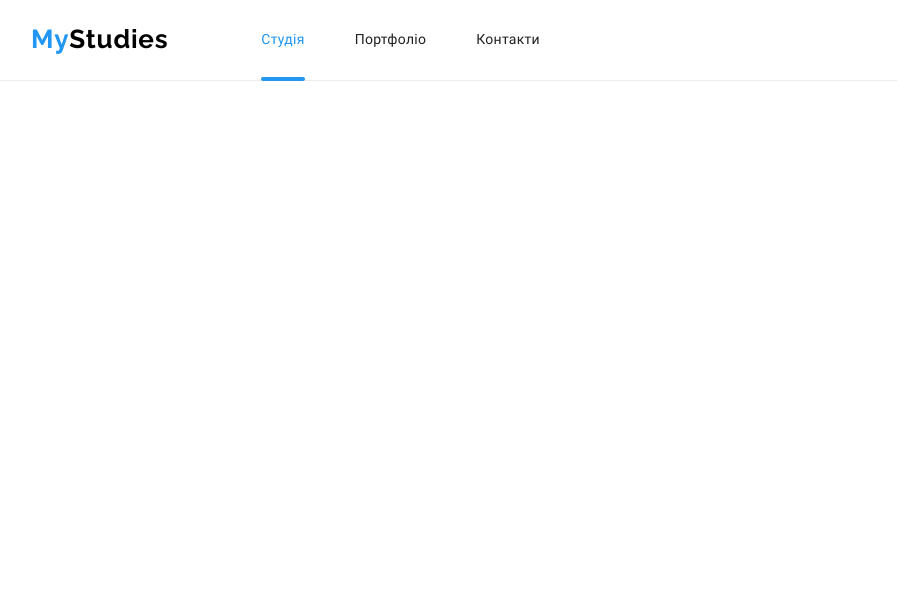
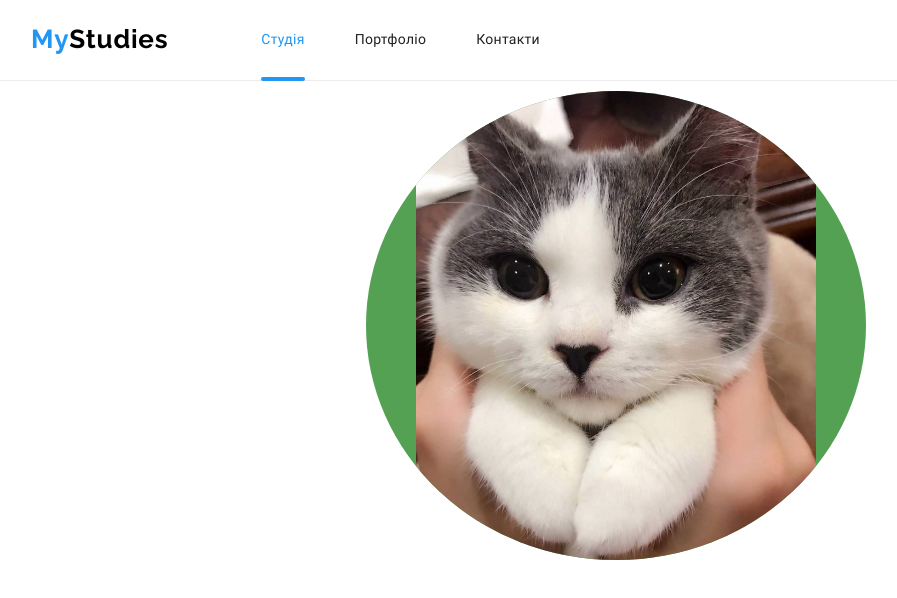
Before and after one commit to Tatiana-Kashcha/my-studies-sass, a plain HTML site: page index.html in a window 1280 px wide. Shown: the whole page, without its empty margins (24-921 px from the left). Drawn offline with nearby package versions, Linux system fonts and the light colour scheme.

Commit message:
змінює анімацію

```diff
--- a/index.html
+++ b/index.html
@@ -23,8 +23,8 @@
 
                 <ul class="navigation-list">
                     <li class="navigation-list__item"><a class="navigation-list__link navigation-list__link--current" href="./index.html">Студія</a></li>
-                    <li class="navigation-list__item"><a class="navigation-list__link" href="./portfolio.html">Портфоліо</a></li>
-                    <li class="navigation-list__item"><a class="navigation-list__link" href="">Контакти</a></li>
+                    <li class="navigation-list__item"><a class="navigation-list__link" href="#">Портфоліо</a></li>
+                    <li class="navigation-list__item"><a class="navigation-list__link" href="#">Контакти</a></li>
                 </ul>
             </nav>
         </div>
@@ -33,9 +33,14 @@
     <main>
         <section class="section">
             <div class="container">
+                <div class="box wow animate__animated animate__backInLeft"
+                    data-wow-duration="3s"
+                    data-wow-delay="1s">
+
+                    <img src="./images/cat1.jpg" alt="" width="400"/>
+                </div>
 
             </div>
-
         </section>
 
     </main>
--- /dev/null
+++ b/sass/components/_animate.scss
@@ -0,0 +1,17 @@
+.box {
+    width: 500px;
+    // padding: 10px;
+    margin: 0 auto;
+    background-color: $animate-box-color;
+
+    border-radius: 50%;
+    display: flex;
+    justify-content: center;
+
+    overflow: hidden;
+
+
+    &:not(:last-child) {
+        margin-bottom: 300px;
+    }
+}
--- a/sass/main.scss
+++ b/sass/main.scss
@@ -4,3 +4,4 @@
 @import "./utils/visually-hidden";
 @import "./components/logo";
 @import "./components/page-header";
+@import "./components/animate";
--- a/sass/utils/_base.scss
+++ b/sass/utils/_base.scss
@@ -17,8 +17,8 @@ img {
 }
 
 .section {
-    padding-top: 94px;
-    padding-bottom: 94px;
+    padding-top: 10px;
+    padding-bottom: 10px;
 }
 
 .container {
--- a/sass/utils/_variables.scss
+++ b/sass/utils/_variables.scss
@@ -9,6 +9,7 @@ $secondary-accent-color: #188CE8;
 
 $primary-background-color: #FFFFFF;
 $secondary-background-color: #F5F4FA;
+$animate-box-color: rgb(84, 161, 84);
 
 $header-border-color: #ECECEC;
 
```
Also changed, not shown: css/main.css, css/main.min.css, 2 other files.
